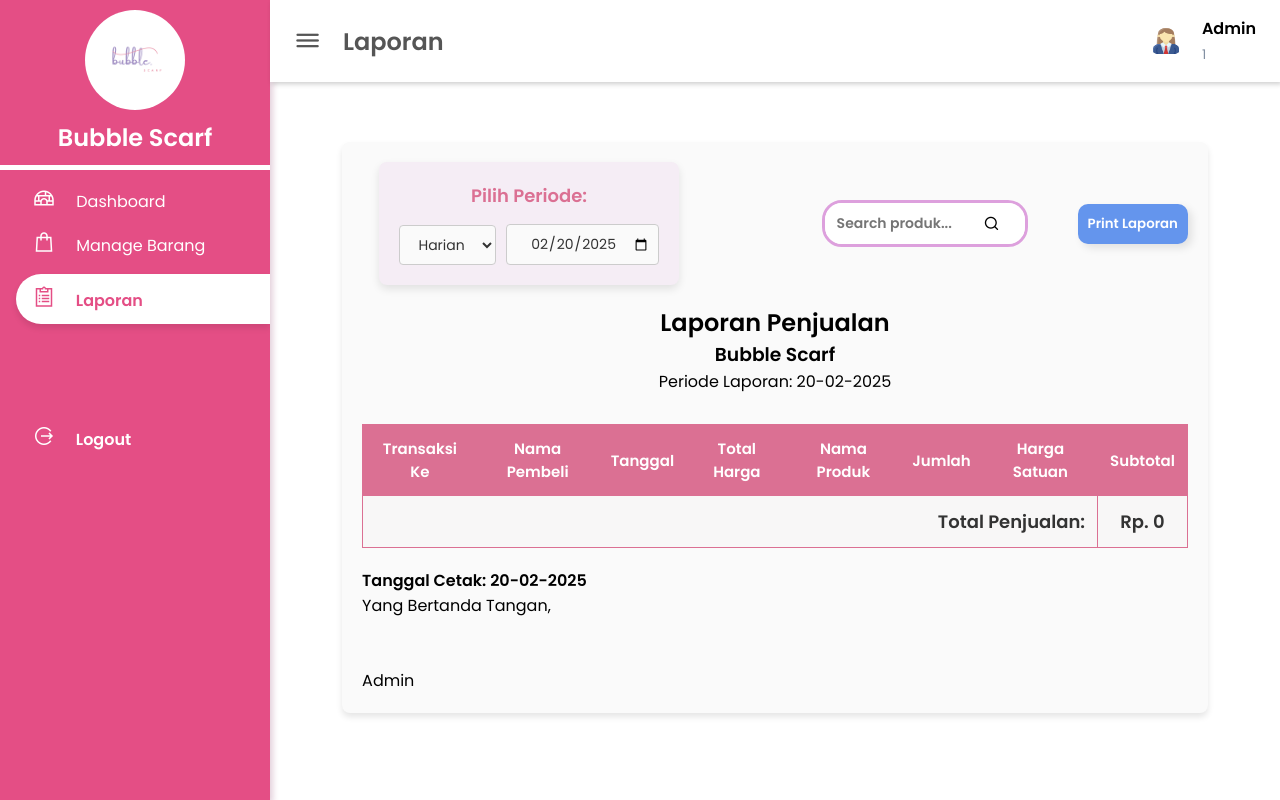
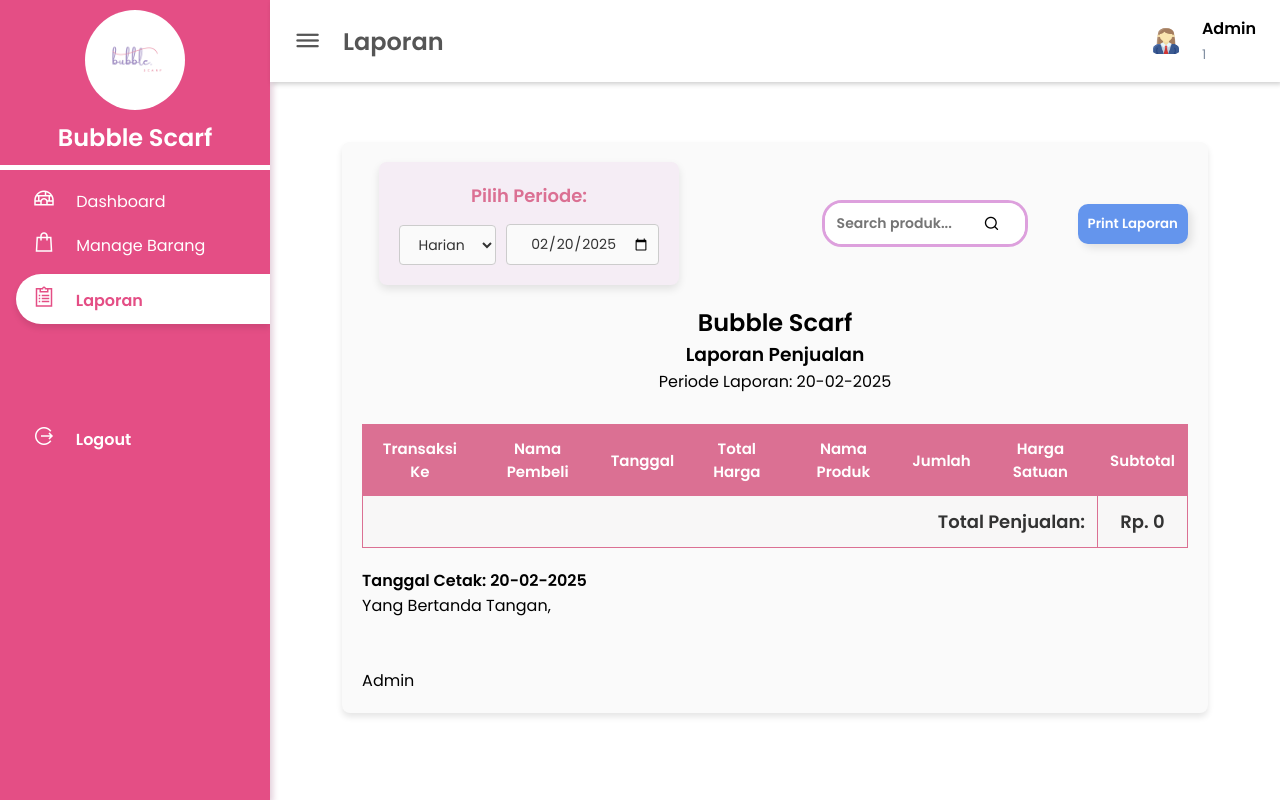
Before and after one commit to audrinatasya/Aplikasi_Kasir, a PHP site: page /laporan.php in a window 1280 px wide. Run offline with PHP 8.4, Linux system fonts and the light colour scheme; a user stored in the database is signed in; data comes from the database, SQL or seed files in the repository.

Commit message:
modified:   laporan.php 	modified:   tabel.css 	modified:   transaksi.php

```diff
--- a/laporan.php
+++ b/laporan.php
@@ -159,8 +159,8 @@ $audri_totalPenjualan = $audri_result['total_penjualan'];
             </div>
 
             <div class="print-section" style="text-align: center;">
-                <h2 class="judul-laporan">Laporan Penjualan</h2>
-                <h3>Bubble Scarf</h3>
+                <h2 class="judul-laporan">Bubble Scarf</h2>
+                <h3>Laporan Penjualan</h3>
                 <p>Periode Laporan:
                     <?php
                     if ($audri_periode == 'perhari') {
@@ -173,6 +173,7 @@ $audri_totalPenjualan = $audri_result['total_penjualan'];
                     ?>
                 </p>
             </div>
+
 
             <table class="table">
                 <thead>
--- a/tabel.css
+++ b/tabel.css
@@ -263,7 +263,6 @@ i.user.plus{
     }
 }
 
-
 @media print {
     body * {
         visibility: hidden;
@@ -286,6 +285,14 @@ i.user.plus{
         left: 0;
         width: 100%;
         text-align: center;
+    }
+
+    .toko-info {
+        margin-bottom: 20px;
+    }
+
+    .laporan-info {
+        margin-top: 20px;
     }
 
     .container, .print-area {
--- a/transaksi.php
+++ b/transaksi.php
@@ -234,7 +234,7 @@ $audri_daftarBarang = isset($audri_cart) ? $audri_cart : [];
                 <label>Nomor Telepon:</label>
                 <input type="text" id="nomor_telepon_member" disabled>
             </div>
-            <!-- Input hidden untuk menyimpan ID pelanggan -->
+
             <input type="hidden" name="nama_pelanggan_member" id="nama_pelanggan_member">
         </div>
 
```
